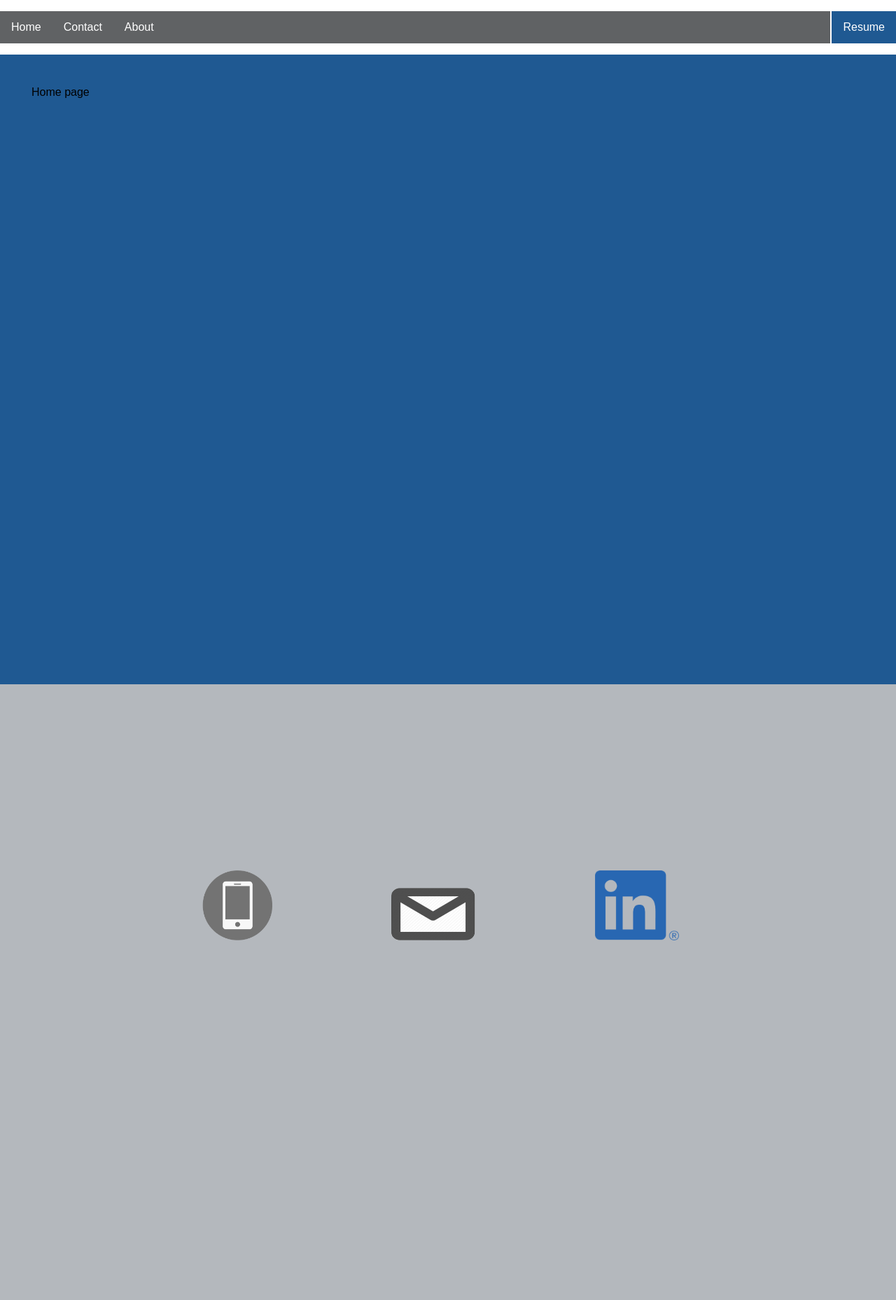
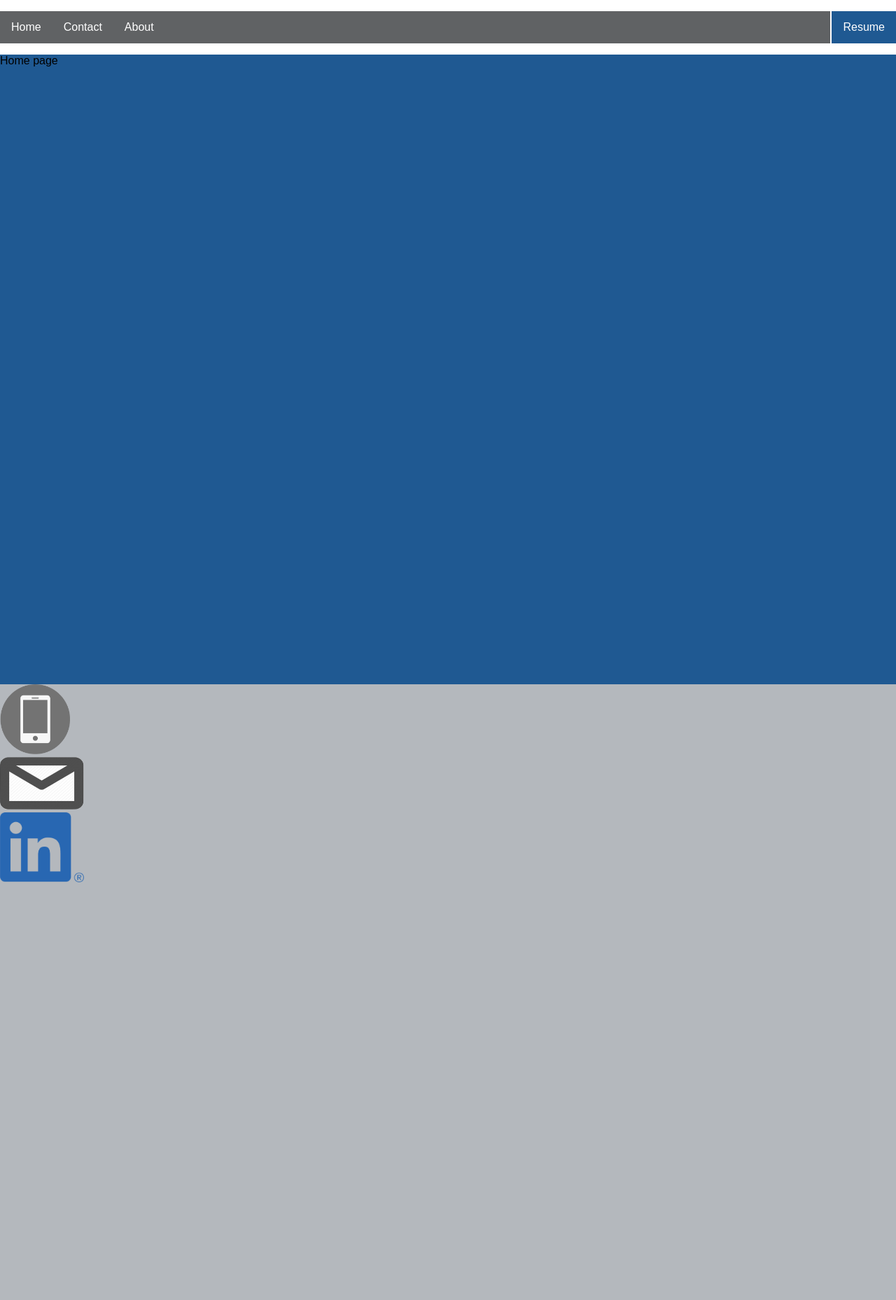
Before and after one commit to layniecalderwood/coryrhunter.com, a Jekyll site: the page built from index.md, in a window 1280 px wide. Shown: the part 500-2358 px from the top of the page at 70% size. Built offline with Jekyll 4.4.1, drawn with Linux system fonts in a browser that asks for light colours; our own code applies the rules of GitHub Pages for plain Markdown files; grey boxes are pictures that could not be loaded.

Commit message:
simplfying

```diff
--- a/_layouts/default.html
+++ b/_layouts/default.html
@@ -29,30 +29,6 @@ body {
 .fwh-slide--bg-grey{
   background-color: #B4B8BD;
   margin: 0;
-}
-
-.fwh-slide--bg-grey ul li {
-  list-style-type: none;
-  text-decoration: none;
-  text-align: center;
-  color: white;
-}
-
-.fwh-slide--bg-grey ul li a {
-  list-style-type: none;
-  text-decoration: none;
-  text-align: center;
-  color: white;
-  margin: 83px;
-}
-
-.fwh-slide--bg-grey li {
-  float: none;
-  display: inline;
-}
-
-.fwh-slide p {
-  padding: 45px;
 }
 
 #photos {
@@ -233,24 +209,17 @@ footer li a {
 </section></a>
 
 <a id="contact"><section class="fwh-slide fwh-slide--bg-grey">
-  <br>
-  <br>
-  <br>
-  <br>
-  <br>
-  <br>
-  <br>
-  <br>
-  <p>
-    <ul>
-      <li><a href="tel:5599745374"><img border="0" alt="Call" src="/img/phone.png" width="100" height="100"></a></li>
-
-      <li><a href="mailto:coryhunter.byu@gmail.com" target="_blank"><img border="0" alt="Email" src="/img/email.png" width="120" height="75"></a></li>
-
-      <li><a href="https://linkedin.com/in/coryrhunter" target="_blank"><img border="0" alt="LinkedIn" src="/img/LI-In-Bug.png" width="120" height="100" padding="50"></a></li>
-    </ul>
-  </p>
-  <br>
+    <div class="row">
+    <div class="column">
+      <a href="tel:5599745374"><img border="0" alt="Call" src="/img/phone.png" width="100" height="100"></a>
+    </div>
+    <div class="column">
+      <a href="mailto:coryhunter.byu@gmail.com" target="_blank"><img border="0" alt="Email" src="/img/email.png" width="120" height="75"></a>
+    </div>
+    <div class="column">
+      <a href="https://linkedin.com/in/coryrhunter" target="_blank"><img border="0" alt="LinkedIn" src="/img/LI-In-Bug.png" width="120" height="100" padding="50"></a>
+    </div>
+    </div>
 </section></a>
 
 <a id="about">
```
